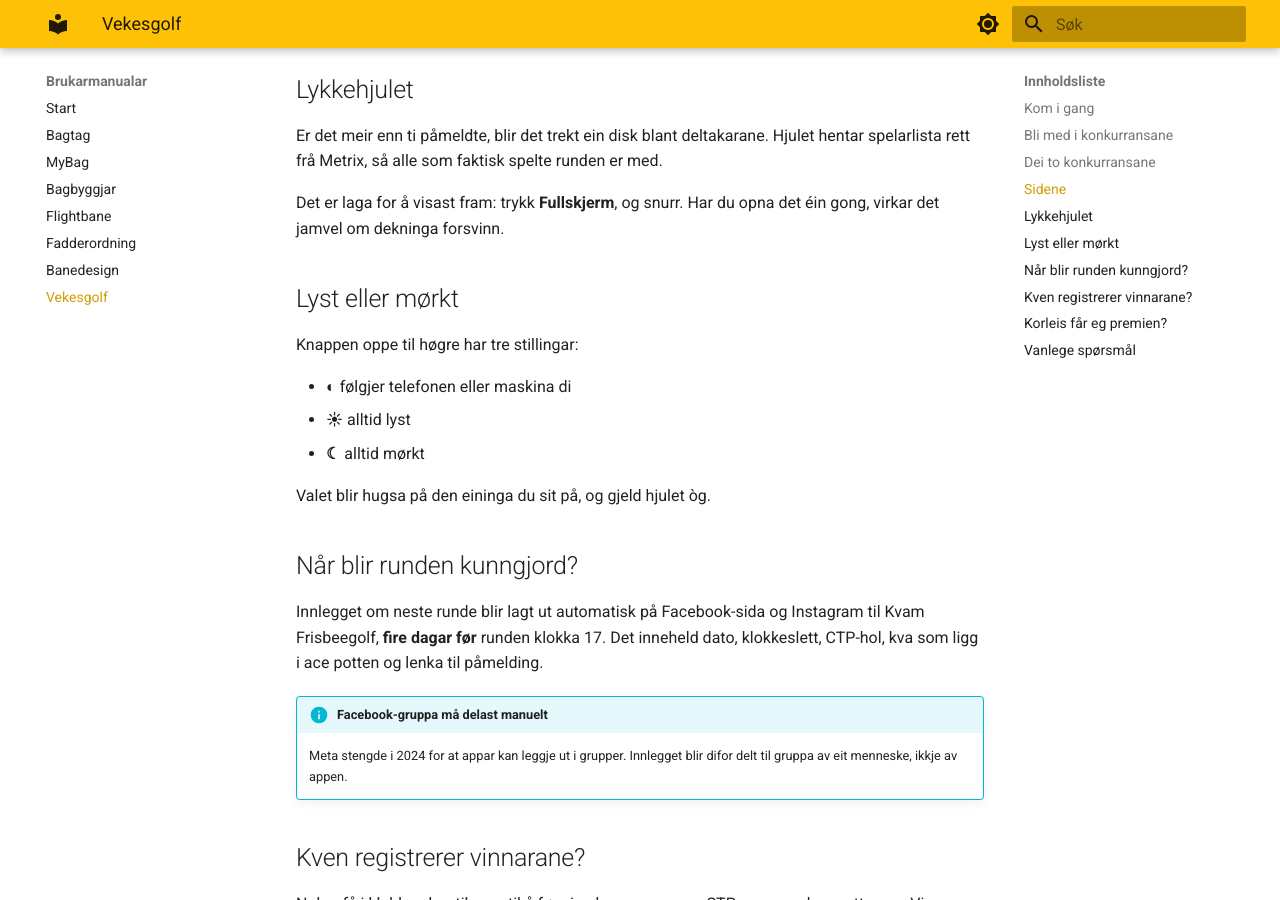
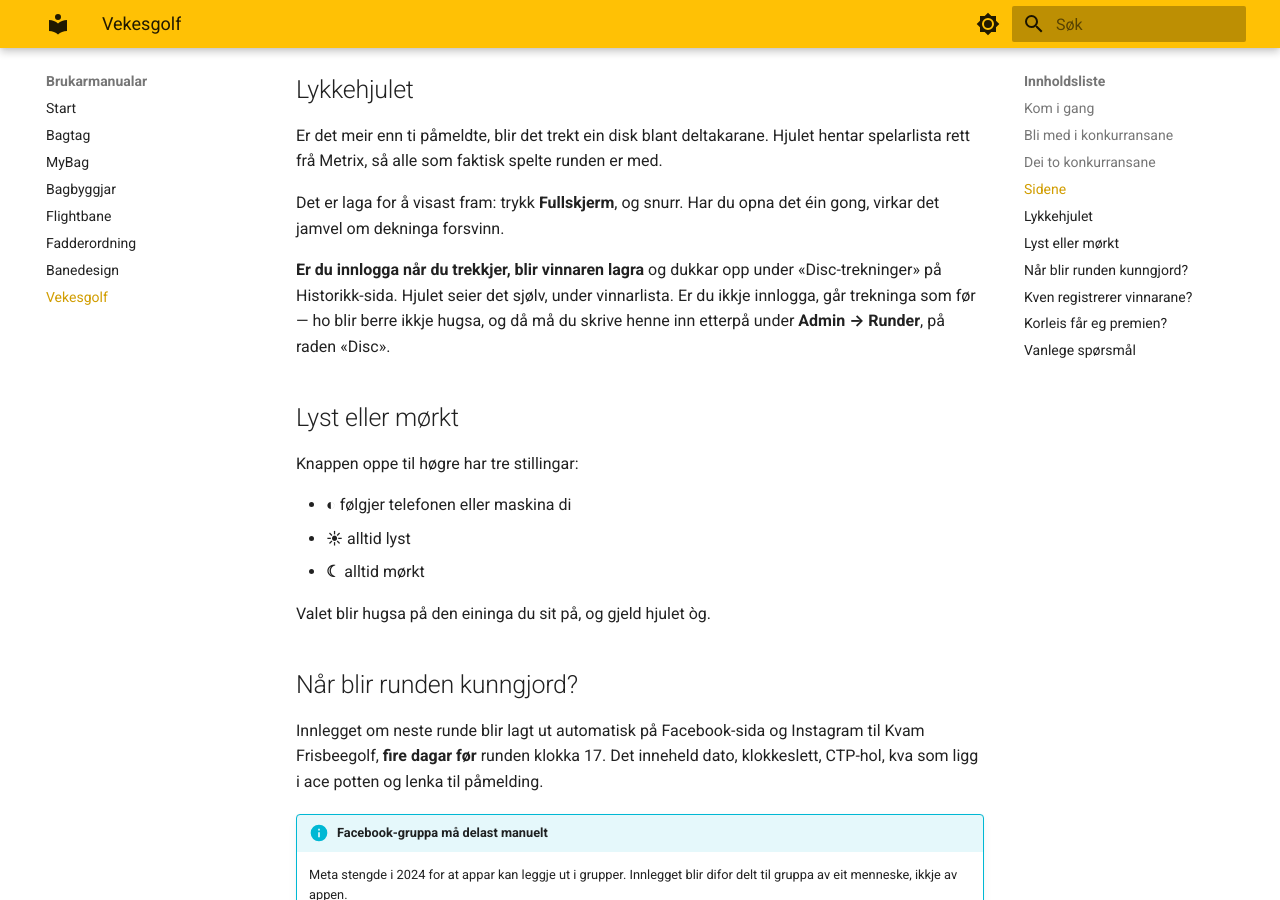
Before and after one commit to hanses89/manuals, an MkDocs documentation site: the page built from docs/vekesgolf.md, in a window 1280 px wide and 900 px high, scrolled down 1714 px. Built offline with MkDocs 1.6.1 and Material for MkDocs 9.7.7, drawn with Linux system fonts in a browser that asks for light colours.

Commit message:
manual: sync from vekesgolf.kvamdgs.no @ f28562854ddb2cddd40a66ff4b994a5b2f1406ad

```diff
--- a/docs/vekesgolf.md
+++ b/docs/vekesgolf.md
@@ -71,6 +71,11 @@ hentar spelarlista rett frå Metrix, så alle som faktisk spelte runden er med.
 Det er laga for å visast fram: trykk **Fullskjerm**, og snurr. Har du opna det
 éin gong, virkar det jamvel om dekninga forsvinn.
 
+**Er du innlogga når du trekkjer, blir vinnaren lagra** og dukkar opp under
+«Disc-trekninger» på Historikk-sida. Hjulet seier det sjølv, under vinnarlista.
+Er du ikkje innlogga, går trekninga som før — ho blir berre ikkje hugsa, og då
+må du skrive henne inn etterpå under **Admin → Runder**, på raden «Disc».
+
 ## Lyst eller mørkt
 
 Knappen oppe til høgre har tre stillingar:
```
